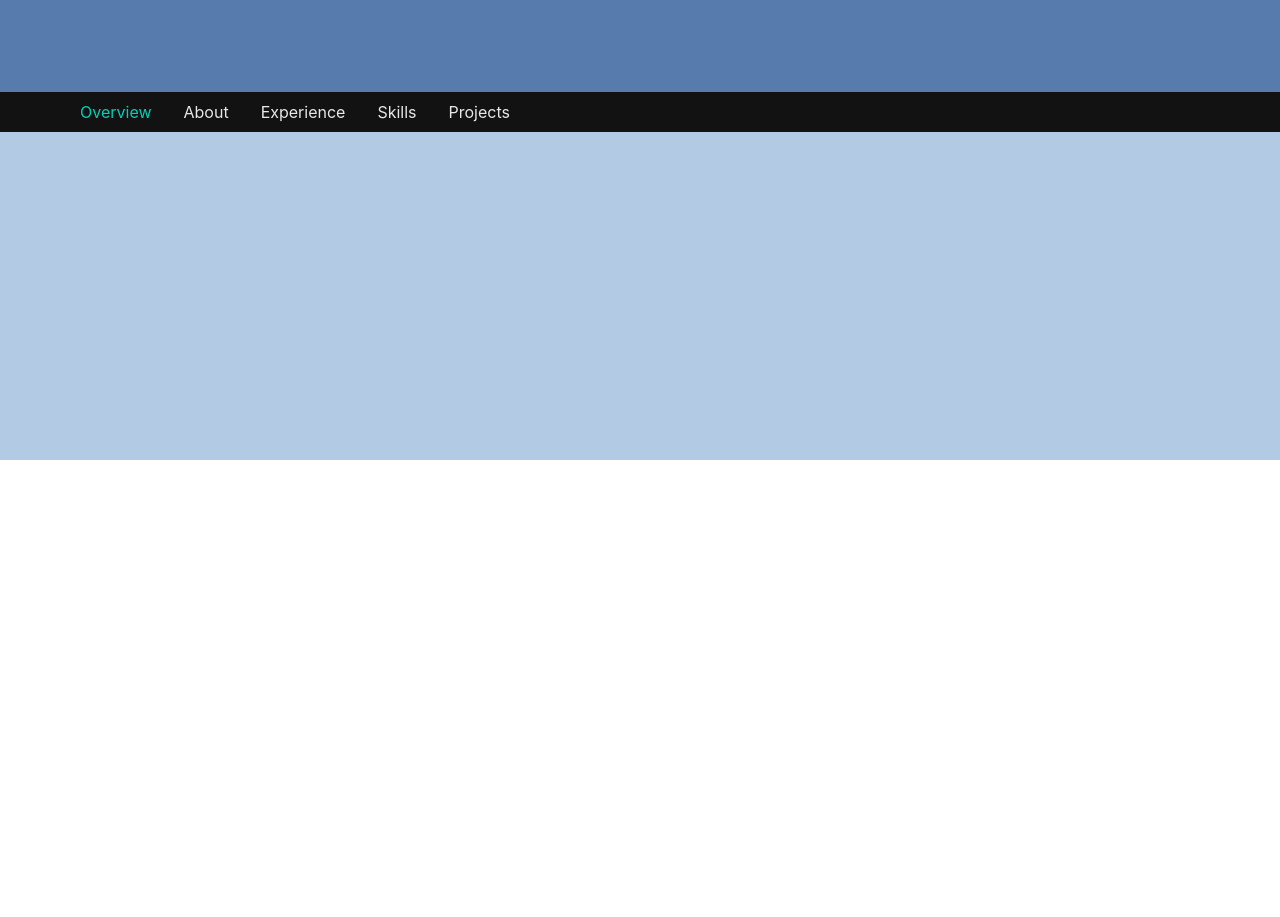
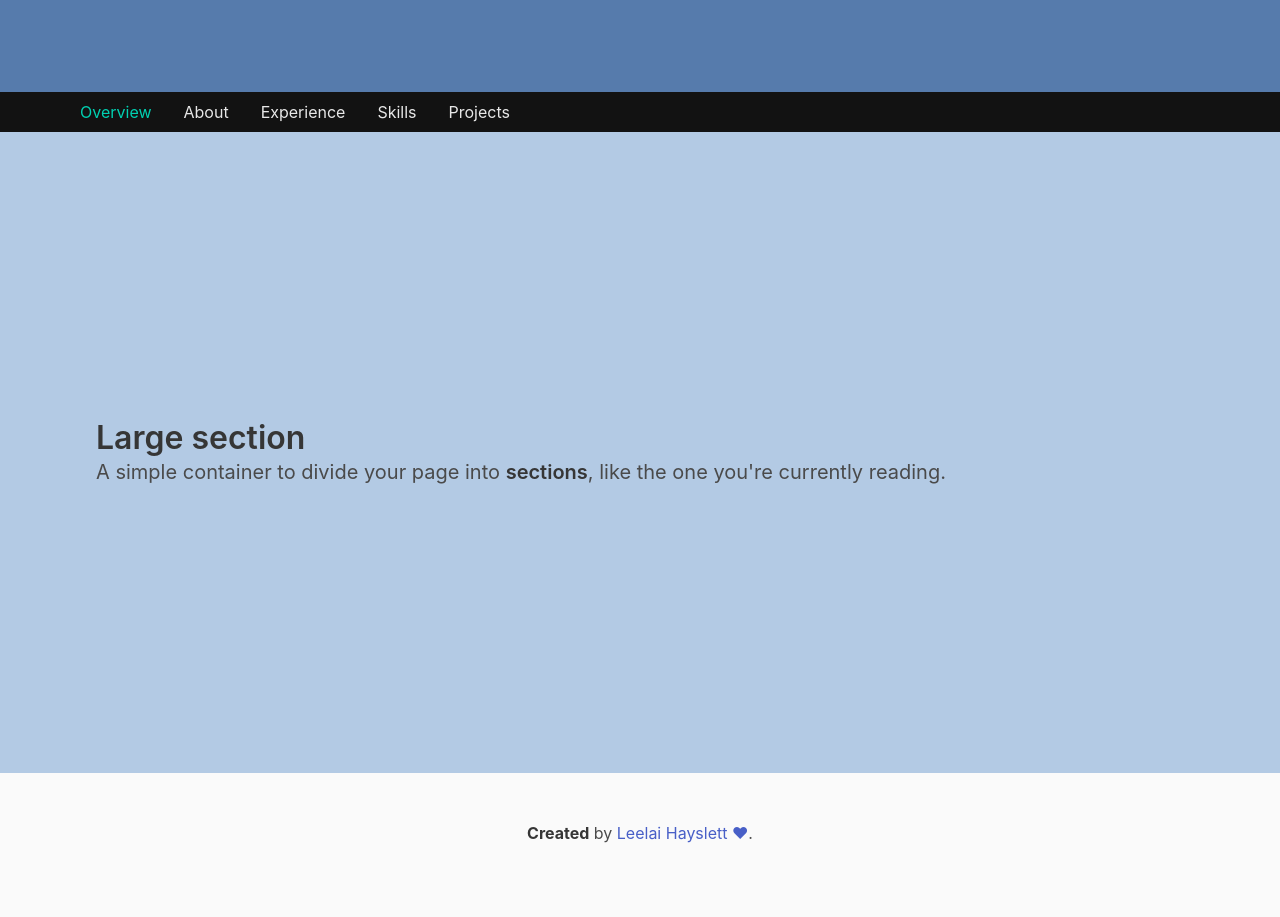
Before and after one commit to Leelai064/LHPortfolio, a website: page Index.html in a window 1280 px wide. Shown: the part 340-1257 px from the top of the page. Before the commit the page ends 800 px from the top, so only its background shows below. Drawn offline with nearby package versions, Linux system fonts and the light colour scheme; a web font is replaced by a local one.

Commit message:
Fixed container view height issue.

```diff
--- a/Index.html
+++ b/Index.html
@@ -11,7 +11,7 @@
 </head>
 
 <body>
-    <header>
+  <header>
     <!-- <div id="banner">
         <h3>Hi I am</h3>
         <h1>Leelai Hayslett</h1>
@@ -29,7 +29,7 @@
          <li><a href="url">Projects</a></li>
        </ul>
      </nav> -->
-    </header>
+  </header>
     <section class="hero is-primary is-medium">
         <!-- Hero head: will stick at the top -->
         <div class="hero-head">
@@ -101,8 +101,13 @@
           </nav>
         </div>
       </section>
-    <main>
-
+<!-- <main> -->
+  <section class="section is-large" id="firstContainer">
+    <h1 class="title">Large section</h1>
+    <h2 class="subtitle">
+      A simple container to divide your page into <strong>sections</strong>, like the one you're currently reading.
+    </h2>
+  </section>
         <!-- <section id="contentArea">
             <section id="aboutSection" class="aboutSection">
                 <article>
@@ -113,19 +118,19 @@
                     </p>
                 </article>
                 </section>
-
-
-
-
-
         </section> -->
 
-    </main>
-
+<!-- </main> -->
+    <footer class="footer">
+      <div class="content has-text-centered">
+        <p>
+          <strong>Created</strong> by <a href="https://jgthms.com">Leelai Hayslett ♥</a>.
+        </p>
+      </div>
+    </footer>
 
 <script src="https://cdnjs.cloudflare.com/ajax/libs/jquery/3.6.0/jquery.min.js"></script>
 <script src="https://cdn.jsdelivr.net/npm/typed.js@2.0.12"></script>
 <script src="./javascript/script.js"></script>
 </body>
-
 </html>
--- a/css/style.css
+++ b/css/style.css
@@ -4,13 +4,22 @@ body{
     background-color:#b3cae4;
     background-size:cover;
     background-position: center;
-    height: 100vh;
+    /* height: 100vh; */
 }
-.hero-head,
-.hero-body{
+.hero-body,
+.hero-head{
     background-color:#567bac;
     /* background-color:#b3cae4; */
 }
+/* .firstContainer{
+height: 200vh;
+} */
+.is-active{
+    color:black;
+}
 .tabs{
-    background-color: #121212;
+    background-color:#121212;
 }
+footer{
+    height: 5vh;
+}
```
